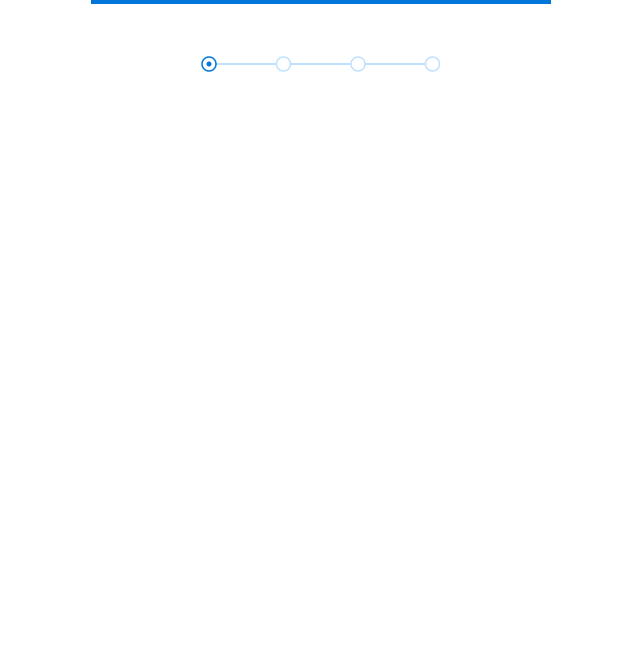
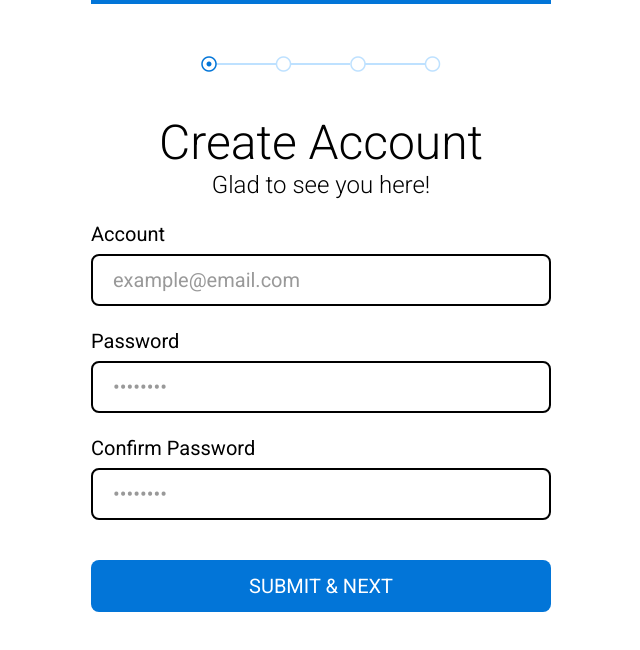
Before and after one commit to inwolf/the-f2e-w6, a Vue app: page / in a window 1280 px wide. Shown: the top 650 px of the page, without its empty margins (319-959 px from the left). Built offline with nearby package versions, Linux system fonts and the light colour scheme.

Commit message:
Add FormCreate, base mockup

```diff
--- a/src/App.vue
+++ b/src/App.vue
@@ -1,15 +1,20 @@
 <template lang="pug">
   #app
     FormProgress(:step="progressStep")
+    .content
+      FormCreate(v-if="progressStep === 1")
+      p(v-else) Else step: {{ progressStep }}
 </template>
 
 <script>
 import FormProgress from './components/FormProgress.vue'
+import FormCreate from './components/FormCreate.vue'
 
 export default {
   name: 'app',
   components: {
-    FormProgress
+    FormProgress,
+    FormCreate
   },
   data () {
     return {
--- a/src/assets/scss/_variables.scss
+++ b/src/assets/scss/_variables.scss
@@ -11,3 +11,37 @@ $color-warning: $orange;
 $color-black: $black;
 $color-white: $white;
 $color-gray: $gray;
+
+$font-family-base: 'Roboto', sans-serif;
+
+$border-radius-base: 8px;
+
+%font-base {
+  font-size: 20px;
+  font-weight: normal;
+  font-family: $font-family-base;
+}
+
+%font-title {
+  font-size: 48px;
+  font-weight: 300;
+  font-family: $font-family-base;
+  line-height: 57px;
+  margin: 0;
+}
+
+%font-subtitle {
+  @extend %font-title;
+  font-size: 24px;
+  line-height: 28px;
+  margin: 0;
+}
+
+%font-form {
+  @extend %font-base;
+}
+
+%font-label {
+  @extend %font-form;
+  font-size: 14px;
+}
--- a/src/assets/scss/all.scss
+++ b/src/assets/scss/all.scss
@@ -1,9 +1,8 @@
 @import './variables';
 body {
-  font-family: 'Roboto', sans-serif;
+  @extend %font-base;
   -webkit-font-smoothing: antialiased;
   -moz-osx-font-smoothing: grayscale;
-  font-size: 20px;
   * {
     box-sizing: border-box;
   }
@@ -26,3 +25,66 @@ body {
 .text-warning {
   color: $color-warning;
 }
+
+.text-center {
+  text-align: center;
+}
+
+.title {
+  @extend %font-title;
+}
+
+.subtitle {
+  @extend %font-subtitle;
+}
+
+.form {
+  @extend %font-form;
+}
+
+.label {
+  @extend %font-label;
+}
+
+.form-group {
+  label {
+    display: inline-block;
+    margin-bottom: 8px;
+  }
+}
+
+.form-control {
+  @extend %font-form;
+  display: block;
+  width: 100%;
+  height: 52px;
+  padding: 12px 20px;
+  margin-bottom: 24px;
+  background: #FFFFFF;
+  border: 2px solid #000000;
+  border-radius: $border-radius-base;
+  &::placeholder {
+    color: #999999;
+  }
+}
+
+.btn {
+  display: block;
+  width: 100%;
+  height: 52px;
+  margin-top: 40px;
+  background: $color-primary;
+  color: $white;
+  padding: 0;
+  border: 0;
+  // border: 2px solid #000000;
+  border-radius: $border-radius-base;
+  &:hover {
+    background: darken($color-primary, 10%);
+    cursor: pointer;
+  }
+}
+
+.form-title {
+  margin-bottom: 24px;
+}
--- /dev/null
+++ b/src/components/FormCreate.vue
@@ -0,0 +1,27 @@
+<template lang="pug">
+  .form-create
+    .form-title.text-center
+      h1.title Create Account
+      h2.subtitle Glad to see you here!
+    form.form(@submit.prevent="submit")
+      .form-group
+        label Account
+        input.form-control(type="email", placeholder="example@email.com", tabindex="1")
+      .form-group
+        label Password
+        input.form-control(type="password", placeholder="••••••••", tabindex="2")
+      .form-group
+        label Confirm Password
+        input.form-control(type="password", placeholder="••••••••", tabindex="3")
+      button.btn(type="submit", tabindex="4") SUBMIT & NEXT
+</template>
+
+<script>
+export default {
+  methods: {
+    submit () {
+      alert('submitted')
+    }
+  }
+}
+</script>
```
